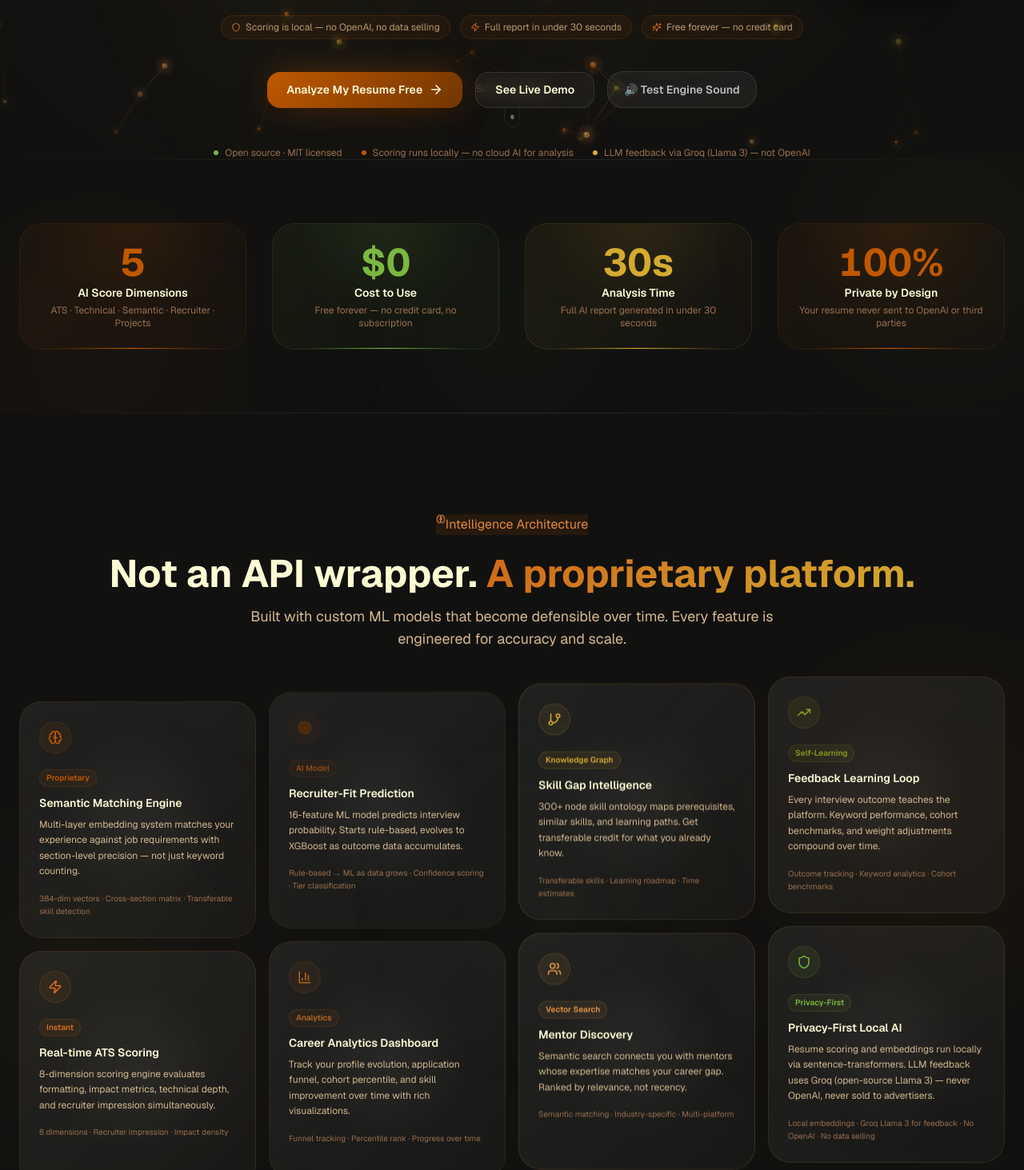
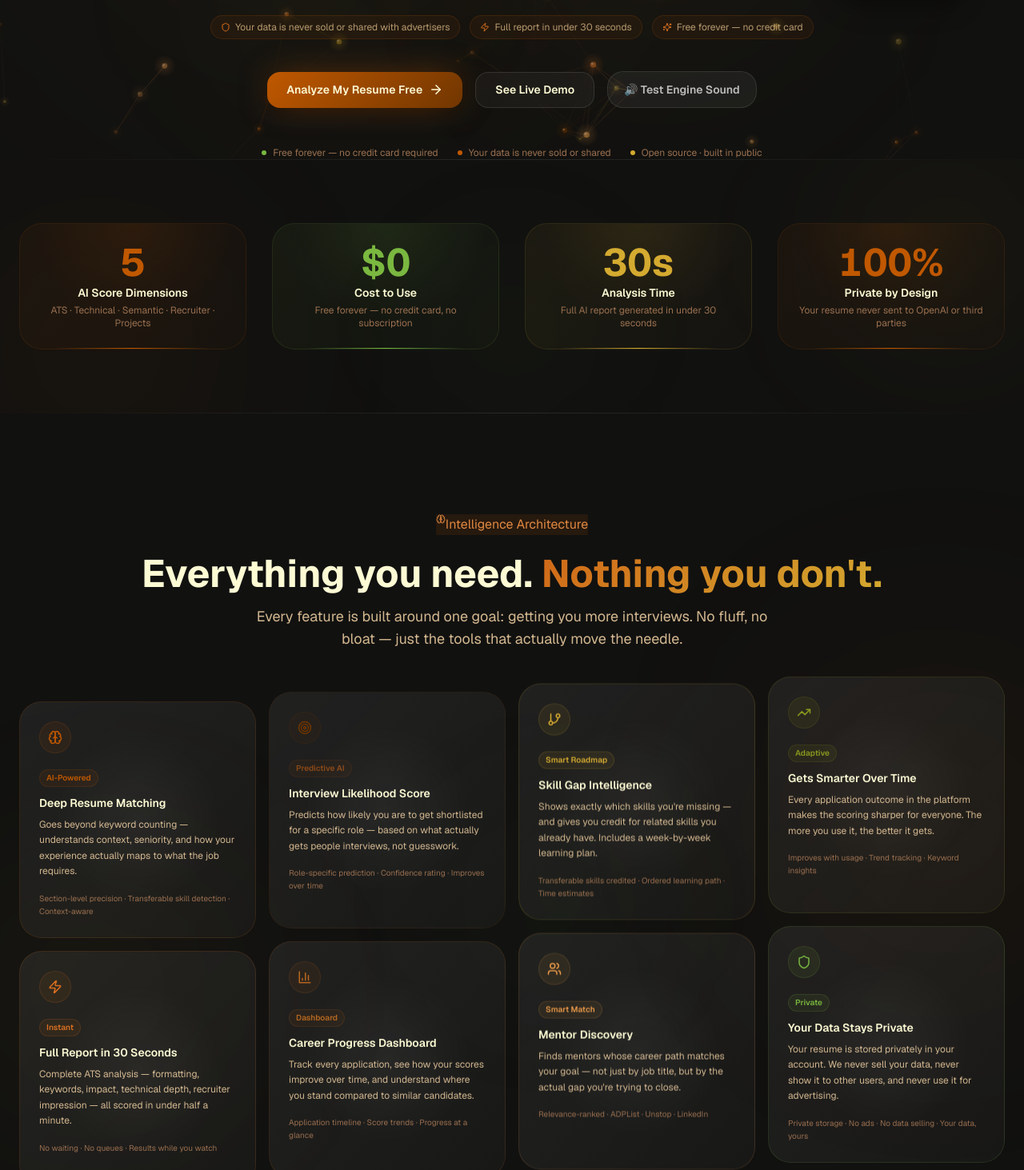
Before and after one commit to ujj14kal/JobSynk, a Next.js app in the folder frontend/: page / in a window 1280 px wide. Shown: the part 627-2090 px from the top of the page at 80% size. Built offline with nearby package versions, Linux system fonts and the light colour scheme.

Commit message:
polish: remove tech jargon + scroll indicator from landing page

```diff
--- a/frontend/components/landing/FeaturesSection.tsx
+++ b/frontend/components/landing/FeaturesSection.tsx
@@ -16,24 +16,24 @@ const FEATURES = [
     color: "#C05800",
     rgb: "192,88,0",
     beamTo: "#d4aa30",
-    title: "Semantic Matching Engine",
+    title: "Deep Resume Matching",
     description:
-      "Multi-layer embedding system matches your experience against job requirements with section-level precision — not just keyword counting.",
-    badge: "Proprietary",
+      "Goes beyond keyword counting — understands context, seniority, and how your experience actually maps to what the job requires.",
+    badge: "AI-Powered",
     badgeColor: "#C05800",
-    detail: "384-dim vectors · Cross-section matrix · Transferable skill detection",
+    detail: "Section-level precision · Transferable skill detection · Context-aware",
   },
   {
     icon: Target,
     color: "#713600",
     rgb: "113,54,0",
     beamTo: "#C05800",
-    title: "Recruiter-Fit Prediction",
+    title: "Interview Likelihood Score",
     description:
-      "16-feature ML model predicts interview probability. Starts rule-based, evolves to XGBoost as outcome data accumulates.",
-    badge: "AI Model",
+      "Predicts how likely you are to get shortlisted for a specific role — based on what actually gets people interviews, not guesswork.",
+    badge: "Predictive AI",
     badgeColor: "#8c4a18",
-    detail: "Rule-based → ML as data grows · Confidence scoring · Tier classification",
+    detail: "Role-specific prediction · Confidence rating · Improves over time",
   },
   {
     icon: GitBranch,
@@ -42,46 +42,46 @@ const FEATURES = [
     beamTo: "#C05800",
     title: "Skill Gap Intelligence",
     description:
-      "300+ node skill ontology maps prerequisites, similar skills, and learning paths. Get transferable credit for what you already know.",
-    badge: "Knowledge Graph",
+      "Shows exactly which skills you're missing — and gives you credit for related skills you already have. Includes a week-by-week learning plan.",
+    badge: "Smart Roadmap",
     badgeColor: "#d4aa30",
-    detail: "Transferable skills · Learning roadmap · Time estimates",
+    detail: "Transferable skills credited · Ordered learning path · Time estimates",
   },
   {
     icon: TrendingUp,
     color: "#8c9a20",
     rgb: "140,154,32",
     beamTo: "#d4aa30",
-    title: "Feedback Learning Loop",
+    title: "Gets Smarter Over Time",
     description:
-      "Every interview outcome teaches the platform. Keyword performance, cohort benchmarks, and weight adjustments compound over time.",
-    badge: "Self-Learning",
+      "Every application outcome in the platform makes the scoring sharper for everyone. The more you use it, the better it gets.",
+    badge: "Adaptive",
     badgeColor: "#8c9a20",
-    detail: "Outcome tracking · Keyword analytics · Cohort benchmarks",
+    detail: "Improves with usage · Trend tracking · Keyword insights",
   },
   {
     icon: Zap,
     color: "#d97020",
     rgb: "217,112,32",
     beamTo: "#713600",
-    title: "Real-time ATS Scoring",
+    title: "Full Report in 30 Seconds",
     description:
-      "8-dimension scoring engine evaluates formatting, impact metrics, technical depth, and recruiter impression simultaneously.",
+      "Complete ATS analysis — formatting, keywords, impact, technical depth, recruiter impression — all scored in under half a minute.",
     badge: "Instant",
     badgeColor: "#d97020",
-    detail: "8 dimensions · Recruiter impression · Impact density",
+    detail: "No waiting · No queues · Results while you watch",
   },
   {
     icon: BarChart3,
     color: "#b86820",
     rgb: "184,104,32",
     beamTo: "#C05800",
-    title: "Career Analytics Dashboard",
+    title: "Career Progress Dashboard",
     description:
-      "Track your profile evolution, application funnel, cohort percentile, and skill improvement over time with rich visualizations.",
-    badge: "Analytics",
+      "Track every application, see how your scores improve over time, and understand where you stand compared to similar candidates.",
+    badge: "Dashboard",
     badgeColor: "#b86820",
-    detail: "Funnel tracking · Percentile rank · Progress over time",
+    detail: "Application timeline · Score trends · Progress at a glance",
   },
   {
     icon: Users,
@@ -90,22 +90,22 @@ const FEATURES = [
     beamTo: "#d4aa30",
     title: "Mentor Discovery",
     description:
-      "Semantic search connects you with mentors whose expertise matches your career gap. Ranked by relevance, not recency.",
-    badge: "Vector Search",
+      "Finds mentors whose career path matches your goal — not just by job title, but by the actual gap you're trying to close.",
+    badge: "Smart Match",
     badgeColor: "#e89848",
-    detail: "Semantic matching · Industry-specific · Multi-platform",
+    detail: "Relevance-ranked · ADPList · Unstop · LinkedIn",
   },
   {
     icon: Shield,
     color: "#7ab840",
     rgb: "122,184,64",
     beamTo: "#d4aa30",
-    title: "Privacy-First Local AI",
+    title: "Your Data Stays Private",
     description:
-      "Resume scoring and embeddings run locally via sentence-transformers. LLM feedback uses Groq (open-source Llama 3) — never OpenAI, never sold to advertisers.",
-    badge: "Privacy-First",
+      "Your resume is stored privately in your account. We never sell your data, never show it to other users, and never use it for advertising.",
+    badge: "Private",
     badgeColor: "#7ab840",
-    detail: "Local embeddings · Groq Llama 3 for feedback · No OpenAI · No data selling",
+    detail: "Private storage · No ads · No data selling · Your data, yours",
   },
 ];
 
@@ -186,8 +186,8 @@ export default function FeaturesSection() {
             animate={isInView ? { opacity: 1, y: 0 } : {}}
             transition={{ delay: 0.1, duration: 0.6, ease: [0.16, 1, 0.3, 1] }}
           >
-            Not an API wrapper.{" "}
-            <span className="gradient-blue">A proprietary platform.</span>
+            Everything you need.{" "}
+            <span className="gradient-blue">Nothing you don&apos;t.</span>
           </motion.h2>
           <motion.p
             className="text-secondary text-lg max-w-2xl mx-auto"
@@ -195,8 +195,8 @@ export default function FeaturesSection() {
             animate={isInView ? { opacity: 1, y: 0 } : {}}
             transition={{ delay: 0.15, duration: 0.5 }}
           >
-            Built with custom ML models that become defensible over time.
-            Every feature is engineered for accuracy and scale.
+            Every feature is built around one goal: getting you more interviews.
+            No fluff, no bloat — just the tools that actually move the needle.
           </motion.p>
         </div>
 
--- a/frontend/components/landing/HeroSection.tsx
+++ b/frontend/components/landing/HeroSection.tsx
@@ -387,7 +387,7 @@ export default function HeroSection() {
             transition={{ delay: 0.3, duration: 0.5 }}
           >
             {[
-              { icon: <Shield size={12} />, text: "Scoring is local — no OpenAI, no data selling" },
+              { icon: <Shield size={12} />, text: "Your data is never sold or shared with advertisers" },
               { icon: <Zap size={12} />, text: "Full report in under 30 seconds" },
               { icon: <Sparkles size={12} />, text: "Free forever — no credit card" },
             ].map((chip) => (
@@ -435,7 +435,7 @@ export default function HeroSection() {
             <EngineTestButton />
           </motion.div>
 
-          {/* Honest proof */}
+          {/* Proof points */}
           <motion.div
             className="mt-12 flex flex-wrap items-center justify-center gap-6 text-xs text-muted"
             initial={{ opacity: 0 }}
@@ -443,9 +443,9 @@ export default function HeroSection() {
             transition={{ delay: 0.6, duration: 0.5 }}
           >
             {[
-              { dot: "#7ab840", text: "Open source · MIT licensed" },
-              { dot: "#C05800", text: "Scoring runs locally — no cloud AI for analysis" },
-              { dot: "#d4aa30", text: "LLM feedback via Groq (Llama 3) — not OpenAI" },
+              { dot: "#7ab840", text: "Free forever — no credit card required" },
+              { dot: "#C05800", text: "Your data is never sold or shared" },
+              { dot: "#d4aa30", text: "Open source · built in public" },
             ].map(({ dot, text }) => (
               <div key={text} className="flex items-center gap-2">
                 <div className="w-1.5 h-1.5 rounded-full" style={{ background: dot }} />
@@ -456,26 +456,6 @@ export default function HeroSection() {
         </motion.div>
       </motion.div>
 
-      {/* ── Scroll indicator ── */}
-      <motion.div
-        className="absolute bottom-10 left-1/2 -translate-x-1/2 flex flex-col items-center gap-2"
-        initial={{ opacity: 0 }}
-        animate={{ opacity: 1 }}
-        transition={{ delay: 1.5 }}
-      >
-        <div className="text-xs text-muted">Scroll to explore</div>
-        <motion.div
-          className="w-5 h-8 rounded-full border border-white/10 flex items-start justify-center pt-1.5"
-          animate={{ opacity: [0.5, 1, 0.5] }}
-          transition={{ duration: 2, repeat: Infinity }}
-        >
-          <motion.div
-            className="w-1 h-1.5 rounded-full bg-white/40"
-            animate={{ y: [0, 10, 0] }}
-            transition={{ duration: 1.5, repeat: Infinity, ease: "easeInOut" }}
-          />
-        </motion.div>
-      </motion.div>
     </section>
   );
 }
--- a/frontend/components/landing/PricingSection.tsx
+++ b/frontend/components/landing/PricingSection.tsx
@@ -16,7 +16,7 @@ const EVERYTHING_FREE = [
   { icon: TrendingUp, color: "#d4aa30", rgb: "212,170,48", text: "Career insights & salary data" },
   { icon: Users,      color: "#C05800", rgb: "192,88,0",   text: "Mentor discovery (ADPList, Unstop, LinkedIn)" },
   { icon: Zap,        color: "#d4aa30", rgb: "212,170,48", text: "Instant JD extraction from any URL" },
-  { icon: Shield,     color: "#7ab840", rgb: "122,184,64", text: "Scoring is local — feedback via Groq Llama 3, never OpenAI" },
+  { icon: Shield,     color: "#7ab840", rgb: "122,184,64", text: "Your data is never sold, shared, or used for advertising" },
 ];
 
 const WHY_TRUST = [
@@ -30,7 +30,7 @@ const WHY_TRUST = [
     icon: Lock,
     color: "#d4aa30", rgb: "212,170,48",
     title: "Your data stays yours",
-    body: "Resumes are stored privately in your Supabase account. Scoring uses local models. AI feedback uses Groq (Llama 3 open-source) — we never sell or share your data.",
+    body: "Your resumes and analysis history are stored privately in your account. We never sell, share, or use your data for advertising — ever.",
   },
   {
     icon: Brain,
--- a/frontend/components/landing/ScoreDemoSection.tsx
+++ b/frontend/components/landing/ScoreDemoSection.tsx
@@ -15,7 +15,7 @@ const DEMO_SEGMENTS = [
 
 const FEATURE_BULLETS = [
   { icon: Target,     color: "#C05800", title: "5-Dimension Scoring",   desc: "ATS, technical fit, semantic match, recruiter impression, project relevance — all scored independently." },
-  { icon: TrendingUp, color: "#7ab840", title: "Interview Probability", desc: "ML model predicts your shortlist probability: 79% — strong candidate, top 10% tier." },
+  { icon: TrendingUp, color: "#7ab840", title: "Interview Probability", desc: "AI predicts how likely you are to get shortlisted: 79% — strong candidate for this role." },
   { icon: Zap,        color: "#d4aa30", title: "Instant Feedback",      desc: "Full analysis in under 10 seconds. No loading screens, no waiting for LLM queues." },
   { icon: BarChart3,  color: "#d97020", title: "Cohort Benchmarking",   desc: "You're in the top 23% of engineers applying to similar roles this month." },
 ];
```
Also changed, not shown: frontend/components/landing/footer.tsx (+5 -4 lines).
